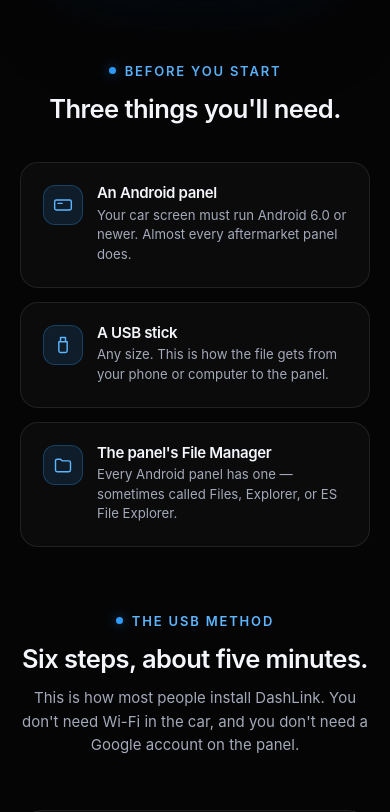
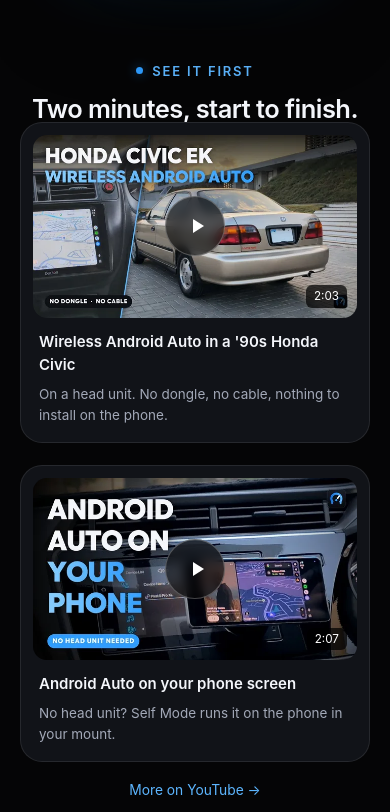
Before and after one commit to dashlink-automotive/dashlink-automotive.github.io, a plain HTML site: page download/index.html in a window 390 px wide. Shown: the part 869-1681 px from the top of the page. Drawn offline with Linux system fonts and the light colour scheme; no server answers.

Commit message:
Download page: Self Mode for phones, wireless needs no phone app, video cards
- Hero and phone box no longer say DashLink isn't for phones; phones are
  pointed to Self Mode on Google Play and the Self Mode video.
- DashLink Wireless box: wireless needs nothing on the phone; the app is
  only for paying when the head unit has no Google Play.
- 'See it first' section: wireless (Civic) and Self Mode videos as cards
  with our own thumbnails, linking out to YouTube.
- analytics.js: youtube_click {video_id}.

Co-Authored-By: Claude Opus 5.5 <noreply@anthropic.com>

```diff
--- a/assets/analytics.js
+++ b/assets/analytics.js
@@ -112,6 +112,9 @@
     if(/play\.google\.com$/i.test(url.hostname)){
       return ['play_store_click', { app_id: url.searchParams.get('id') || undefined }];
     }
+    if(/(^|\.)(youtube\.com|youtu\.be)$/i.test(url.hostname)){
+      return ['youtube_click', { video_id: url.searchParams.get('v') || url.pathname.split('/').pop() || undefined }];
+    }
     if(url.origin === location.origin && /\/download\/?$/.test(url.pathname) && !/\/download\/?$/.test(location.pathname)){
       return ['download_cta_click', {}];
     }
--- a/download/index.html
+++ b/download/index.html
@@ -183,6 +183,23 @@ main{position:relative;z-index:1}
 .site-foot .copy{font-size:.85rem;color:var(--ink-faint)}
 .site-foot .legal{max-width:var(--maxw);margin:14px auto 0;font-size:.74rem;color:var(--ink-faint);line-height:1.6}
 
+/* videos: own thumbnails, links out to YouTube (no embed, nothing loads from Google until clicked) */
+.vids{display:grid;grid-template-columns:repeat(2,minmax(0,1fr));gap:22px;max-width:900px;margin:0 auto}
+@media(max-width:700px){.vids{grid-template-columns:1fr}}
+.vid{display:flex;flex-direction:column;gap:8px;padding:12px 12px 16px;border-radius:22px;background:var(--panel);border:1px solid var(--line);transition:transform .35s var(--ease-out),border-color .35s}
+.vid:hover{transform:translateY(-3px);border-color:rgba(47,157,255,.45)}
+.vid .thumb{position:relative;display:block;border-radius:14px;overflow:hidden;aspect-ratio:16/9;background:#0b0d12}
+.vid .thumb img{width:100%;height:100%;object-fit:cover}
+.vid .play{position:absolute;left:50%;top:50%;width:60px;height:60px;margin:-30px 0 0 -30px;border-radius:50%;background:rgba(5,5,6,.62);border:1px solid rgba(255,255,255,.25);display:grid;place-items:center;backdrop-filter:blur(6px);-webkit-backdrop-filter:blur(6px);transition:background .3s}
+.vid:hover .play{background:var(--blue)}
+.vid .play svg{width:24px;height:24px;fill:#fff;margin-left:3px}
+.vid .dur{position:absolute;right:10px;bottom:10px;padding:2px 8px;border-radius:6px;background:rgba(0,0,0,.72);font-size:.78rem;color:#fff}
+.vid .vt{font-weight:600;color:var(--ink);padding:4px 6px 0}
+.vid .vs{font-size:.9rem;color:var(--ink-dim);padding:0 6px}
+.vids-more{text-align:center;margin-top:18px;font-size:.92rem}
+.vids-more a{color:var(--blue-hi)}
+.vids-more a:hover{color:var(--ink)}
+
 .js .reveal{opacity:0;transform:translateY(22px);transition:opacity .8s var(--ease-out),transform .8s var(--ease-out)}
 .js .reveal.in{opacity:1;transform:none}
 @media(prefers-reduced-motion:reduce){*{animation:none!important;scroll-behavior:auto!important;transition:none!important}.reveal{opacity:1!important;transform:none!important}}
@@ -203,7 +220,7 @@ main{position:relative;z-index:1}
   <div class="wrap">
     <span class="eyebrow">Download &amp; install</span>
     <h1>Get DashLink onto <span class="grad-text">your car's screen.</span></h1>
-    <p class="lead">DashLink runs on the Android panel in your dashboard &mdash; not on your phone. It takes about five minutes with a USB stick, and it starts with a free trial.</p>
+    <p class="lead">This guide puts DashLink on the Android head unit in your dashboard. It takes about five minutes with a USB stick, and it starts with a free trial.</p>
     <div class="trial-flag">✦ Try every feature free</div>
 
     <!-- shown by JS only when the visitor is on a phone -->
@@ -211,7 +228,7 @@ main{position:relative;z-index:1}
       <span class="ic"><svg viewBox="0 0 24 24" stroke-linecap="round" stroke-linejoin="round"><path d="M12 9v4m0 4h.01M10.3 3.3 1.8 18a2 2 0 0 0 1.7 3h17a2 2 0 0 0 1.7-3L13.7 3.3a2 2 0 0 0-3.4 0z"/></svg></span>
       <div>
         <b>You're on a phone right now</b>
-        <p>The main DashLink app belongs on the Android screen in your car, not on your phone &mdash; that's the most common mix-up. <a href="#steps">Follow the steps below</a> to get it onto your panel. (There <em>is</em> a phone app &mdash; <b>DashLink Wireless</b> &mdash; but it's a companion for connecting and buying, not the receiver itself.)</p>
+        <p>For your car's head unit, <a href="#steps">follow the steps below</a>: download the file here, then copy it to a USB stick. Want Android Auto on <em>this</em> phone instead, in a mount? That's Self Mode: <a href="https://play.google.com/store/apps/details?id=com.auto.dashlink.headunit">get DashLink from Google Play</a> and <a href="https://www.youtube.com/watch?v=51GIE0PjPcI" target="_blank" rel="noopener">watch how it works (2 min)</a>.</p>
       </div>
     </div>
 
@@ -242,6 +259,29 @@ main{position:relative;z-index:1}
     </div>
 
       </div>
+</section>
+
+<!-- ============ SEE IT FIRST ============ -->
+<section class="section vids-sec" id="videos" style="padding-bottom:0">
+  <div class="wrap">
+    <div class="sec-head">
+      <span class="eyebrow">See it first</span>
+      <h2>Two minutes, start to finish.</h2>
+    </div>
+    <div class="vids">
+      <a class="vid reveal" href="https://www.youtube.com/watch?v=GmcSPDANUhU" target="_blank" rel="noopener">
+        <span class="thumb"><img src="../assets/images/videos/wireless-civic.webp" width="640" height="360" loading="lazy" alt="A Honda Civic with wireless Android Auto on its head unit"><span class="play" aria-hidden="true"><svg viewBox="0 0 24 24"><path d="M8 5v14l11-7z"/></svg></span><span class="dur">2:03</span></span>
+        <span class="vt">Wireless Android Auto in a '90s Honda Civic</span>
+        <span class="vs">On a head unit. No dongle, no cable, nothing to install on the phone.</span>
+      </a>
+      <a class="vid reveal" href="https://www.youtube.com/watch?v=51GIE0PjPcI" target="_blank" rel="noopener">
+        <span class="thumb"><img src="../assets/images/videos/self-mode.webp" width="640" height="360" loading="lazy" alt="Android Auto running on a phone in a car mount"><span class="play" aria-hidden="true"><svg viewBox="0 0 24 24"><path d="M8 5v14l11-7z"/></svg></span><span class="dur">2:07</span></span>
+        <span class="vt">Android Auto on your phone screen</span>
+        <span class="vs">No head unit? Self Mode runs it on the phone in your mount.</span>
+      </a>
+    </div>
+    <p class="vids-more"><a href="https://www.youtube.com/@DashLinkAutomotive" target="_blank" rel="noopener">More on YouTube &rarr;</a></p>
+  </div>
 </section>
 
 <!-- ============ BEFORE YOU START ============ -->
@@ -381,12 +421,12 @@ main{position:relative;z-index:1}
 <section class="section" style="padding-top:0">
   <div class="wrap">
     <div class="alt-box reveal" style="max-width:820px;margin-inline:auto;text-align:center">
-      <h3>There's a second app &mdash; for your phone</h3>
-      <p style="max-width:62ch;margin-inline:auto"><b style="color:var(--ink)">DashLink Wireless</b> is our companion app. It walks you through connecting wirelessly or over USB, and when your trial ends it's how you buy Drive or Pro (DashLink itself stays free): open <b style="color:var(--ink)">Settings &rarr; About &amp; support &rarr; Go Premium</b> on your car screen, scan the QR code with your phone, and tap <b style="color:var(--ink)">Unlock Premium</b> to pay through Google Play. Nothing to transfer, no card details shared with us &mdash; activated within 24 hours, then connect the panel to the internet and tap <b style="color:var(--ink)">Restore purchase</b>.</p>
+      <h3>No Play Store on your head unit? Pay on your phone</h3>
+      <p style="max-width:62ch;margin-inline:auto">Wireless Android Auto needs nothing on your phone. You only need our phone app, <b style="color:var(--ink)">DashLink Wireless</b>, to buy Drive or Pro when your head unit has no Google Play (DashLink itself stays free). On the car screen, tap <b style="color:var(--ink)">Pay on your phone</b> on the plans screen (or <b style="color:var(--ink)">Settings &rarr; Unlock premium</b>), scan the code with your phone and pay through Google Play. No card details shared with us. It's activated within 24 hours, and the head unit switches it on by itself the next time it's online.</p>
       <div style="margin-top:22px;display:flex;gap:12px;justify-content:center;flex-wrap:wrap;align-items:center">
                 <a class="play-badge" href="https://play.google.com/store/apps/details?id=com.auto.dashlinkwireless" target="_blank" rel="noopener"><svg viewBox="0 0 512 512" aria-hidden="true" focusable="false"><path fill="#00A0FF" d="M47 0C34 6.8 25.3 19.2 25.3 35.3v441.3c0 16.1 8.7 28.5 21.7 35.3l256.6-256L47 0z"/><path fill="#FF3A44" d="M325.3 234.3L104.6 13l280.8 161.2-60.1 60.1z"/><path fill="#FFBC00" d="M472.2 225.6l-58.9-34.1-65.7 64.5 65.7 64.5 60.1-34.1c18-14.3 18-46.5-1.2-60.8z"/><path fill="#00C853" d="M104.6 499l280.8-161.2-60.1-60.1L104.6 499z"/></svg><span><small>Get DashLink Wireless on</small><strong>Google Play</strong></span></a>                <a class="btn btn-ghost" href="../premium/">See pricing &amp; how to unlock</a>
       </div>
-      <p style="margin-top:18px;font-size:.85rem;color:var(--ink-faint);max-width:56ch;margin-inline:auto">The companion app goes on your <b style="color:var(--ink-dim)">phone</b>. The app you installed above goes on your <b style="color:var(--ink-dim)">car screen</b>. You need both to buy.</p>
+      <p style="margin-top:18px;font-size:.85rem;color:var(--ink-faint);max-width:56ch;margin-inline:auto">DashLink Wireless goes on your <b style="color:var(--ink-dim)">phone</b>; the app above goes on your <b style="color:var(--ink-dim)">head unit</b>. If your head unit has Google Play, you can buy right there instead.</p>
     </div>
   </div>
 </section>
```
Also changed, not shown: assets/images/videos/self-mode.webp (added), assets/images/videos/wireless-civic.webp (added).
